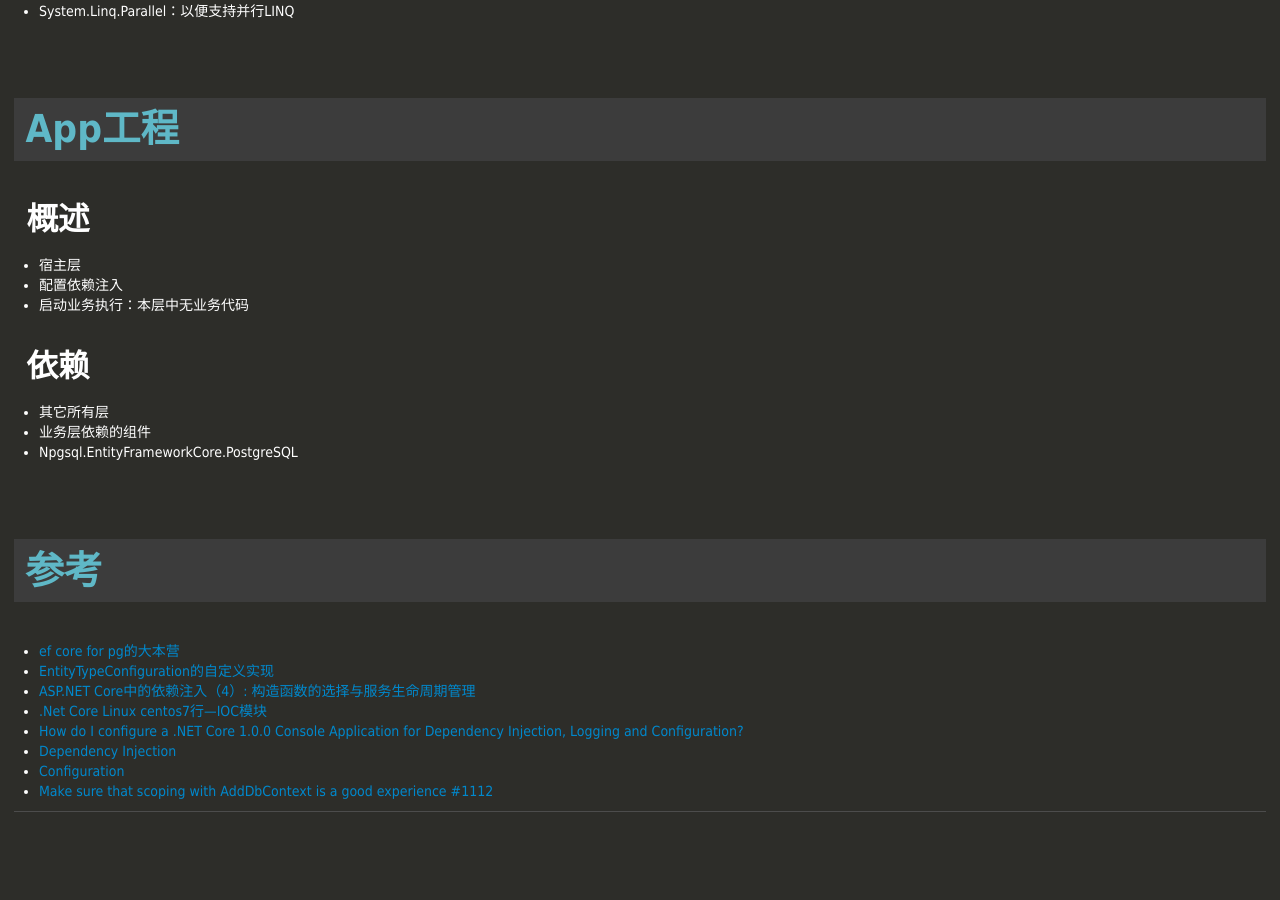
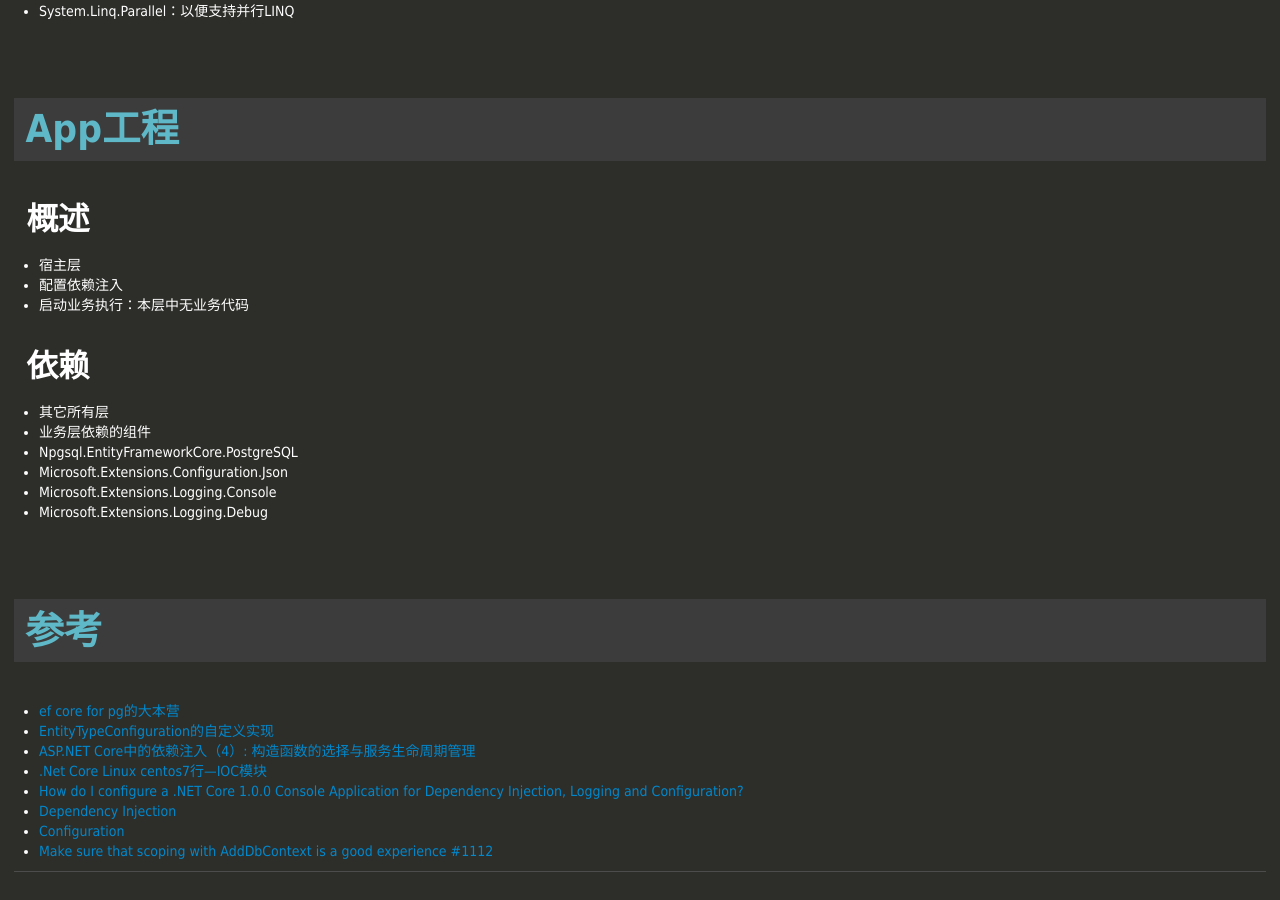
Before and after one commit to will-beta/will-beta.github.io, a Jekyll site: the page built from _posts/2017-1-9-EfCore4PgDemo.md, in a window 1280 px wide and 900 px high, scrolled down 1918 px. Built offline with Jekyll 4.4.1, drawn with Linux system fonts in a browser that asks for light colours; nearby versions of some CDN libraries; comment, search, counter and statistics services are not loaded; a style sheet for code colours, icons or effects is not loaded; before the commit the page ends 2758 px from its top, so only the background shows below that.

Commit message:
Update 2017-1-9-EfCore4PgDemo.md

```diff
--- a/_posts/2017-1-9-EfCore4PgDemo.md
+++ b/_posts/2017-1-9-EfCore4PgDemo.md
@@ -127,6 +127,10 @@ App工程
 * 其它所有层
 * 业务层依赖的组件
 * Npgsql.EntityFrameworkCore.PostgreSQL
+* Microsoft.Extensions.Configuration.Json
+* Microsoft.Extensions.Logging.Console
+* Microsoft.Extensions.Logging.Debug
+
 
 
 
```
